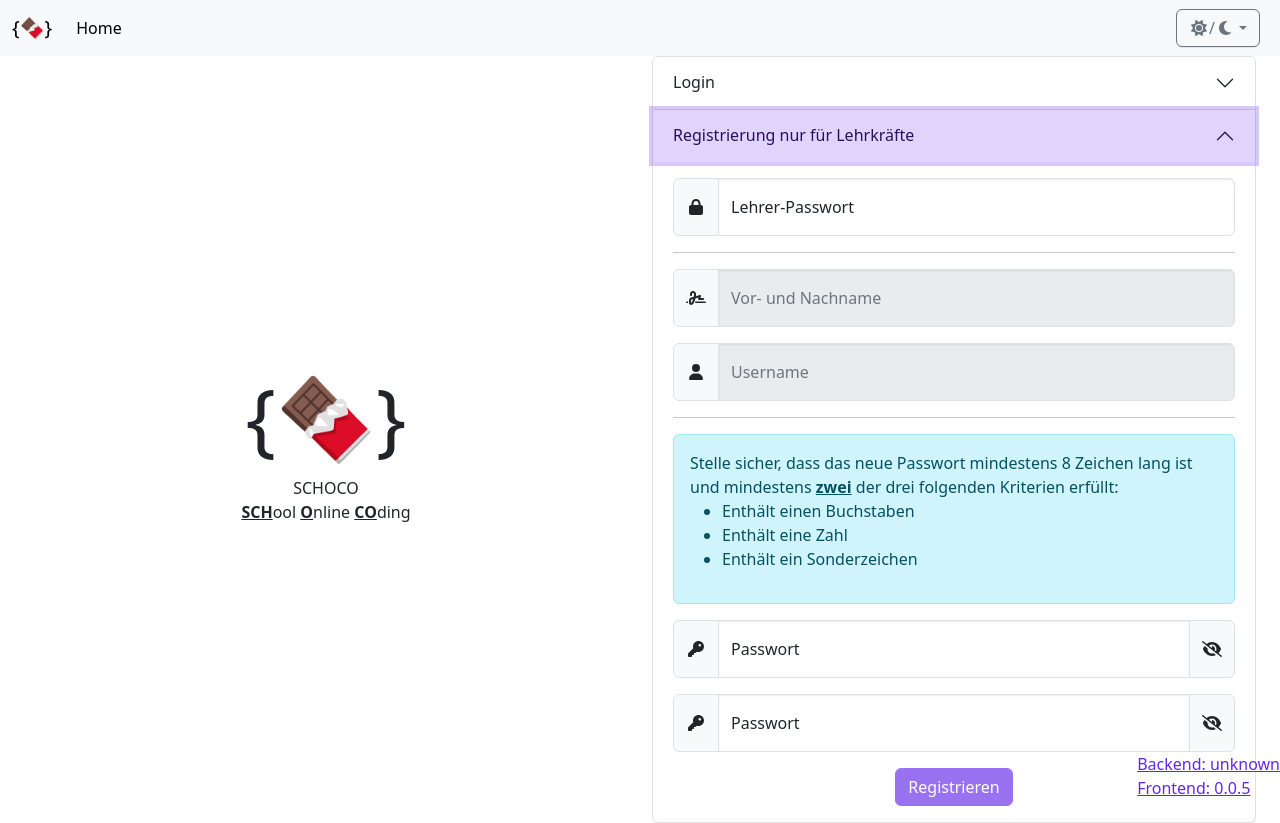
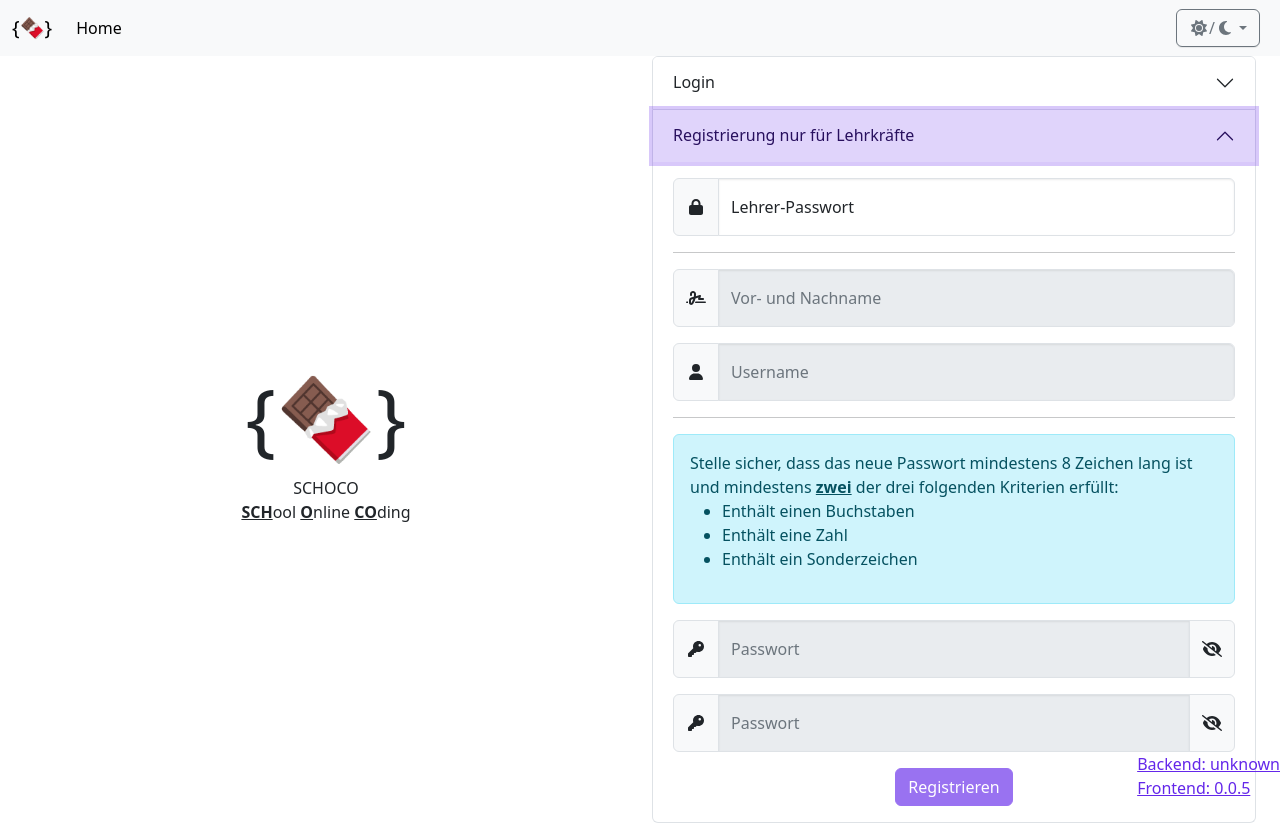
Before and after one commit to PhiTux/schoco, a Vue app in the folder frontend/: page /#/login in a window 1280 px wide. Both pictures are taken after a click on the button "Registrierung nur für Lehrkräfte". Built offline with nearby package versions, Linux system fonts and the light colour scheme; no server answers.

Commit message:
added animation for creating homework

```diff
--- a/frontend/src/components/PasswordInput.vue
+++ b/frontend/src/components/PasswordInput.vue
@@ -3,7 +3,8 @@ import { reactive, computed } from "vue";
 
 const props = defineProps({
     modelValue: String,
-    description: String
+    description: String,
+    disabled: Boolean
 });
 
 defineEmits(['update:modelValue'])
@@ -28,7 +29,7 @@ function showPassword() {
             <input :type="[
                 state.showPassword ? 'text' : 'password',
             ]" id="floatingPassword" class="form-control" :placeholder="description" :value="modelValue"
-                @input="$emit('update:modelValue', $event.target.value)" />
+                @input="$emit('update:modelValue', $event.target.value)" :disabled="disabled" />
             <label for="floatingPassword">{{ description }}</label>
         </div>
         <span class="input-group-text" id="basic-addon1">
--- a/frontend/src/views/IDE.vue
+++ b/frontend/src/views/IDE.vue
@@ -64,6 +64,7 @@ let state = reactive({
   deleteFilePath: "",
   isDeletingFile: false,
   isResettingHomework: false,
+  isCreatingHomework: false,
 });
 
 let homework = reactive({
@@ -882,6 +883,9 @@ function saveDescription() {
 }
 
 function createHomework() {
+  if (state.isCreatingHomework) return;
+  state.isCreatingHomework = true;
+
   let projectFiles = [];
   for (let i = 0; i < state.files.length; i++) {
     projectFiles.push({
@@ -892,6 +896,8 @@ function createHomework() {
 
   CodeService.createHomework(route.params.project_uuid, projectFiles, homework.selectedCourse.id, homework.deadlineDate.toISOString(), homework.computationTime).then(
     (response) => {
+      state.isCreatingHomework = false;
+
       // close modal
       var elem = document.getElementById("createHomeworkModal");
       var modal = Modal.getInstance(elem);
@@ -909,6 +915,8 @@ function createHomework() {
         toast.show();
       }
     }, (error) => {
+      state.isCreatingHomework = false;
+
       // close modal
       var elem = document.getElementById("createHomeworkModal");
       var modal = Modal.getInstance(elem);
@@ -1811,8 +1819,14 @@ function deleteHomework() {
           <div class="modal-footer">
             <button type="button" class="btn btn-secondary" data-bs-dismiss="modal">Schließen</button>
             <button type="button" class="btn btn-primary" @click.prevent="createHomework()"
-              :disabled="Object.keys(homework.selectedCourse).length === 0 || homework.deadlineDate <= new Date() || !(homework.computationTime >= 3 && Number.isInteger(Number(homework.computationTime)))">Hausaufgabe
-              erstellen</button>
+              :disabled="Object.keys(homework.selectedCourse).length === 0 || homework.deadlineDate <= new Date() || !(homework.computationTime >= 3 && Number.isInteger(Number(homework.computationTime)))">
+              <div v-if="!state.isCreatingHomework">
+                Hausaufgabe erstellen
+              </div>
+              <div v-else class="spinner-border spinner-border-sm" role="status">
+                <span class="visually-hidden">Loading...</span>
+              </div>
+            </button>
           </div>
         </div>
       </div>
--- a/frontend/src/views/Login.vue
+++ b/frontend/src/views/Login.vue
@@ -236,9 +236,11 @@ const registerPasswordTooShort = computed(() => {
 
                       <PasswordInfo />
 
-                      <PasswordInput v-model="register.password1" description="Passwort" />
+                      <PasswordInput :disabled="register.teacherKey === ''" v-model="register.password1"
+                        description="Passwort" />
 
-                      <PasswordInput v-model="register.password2" description="Passwort" />
+                      <PasswordInput :disabled="register.teacherKey === ''" v-model="register.password2"
+                        description="Passwort" />
 
                       <div v-if="state.registerIncomplete" class="alert alert-danger" role="alert">
                         Eingabe unvollständig
```
